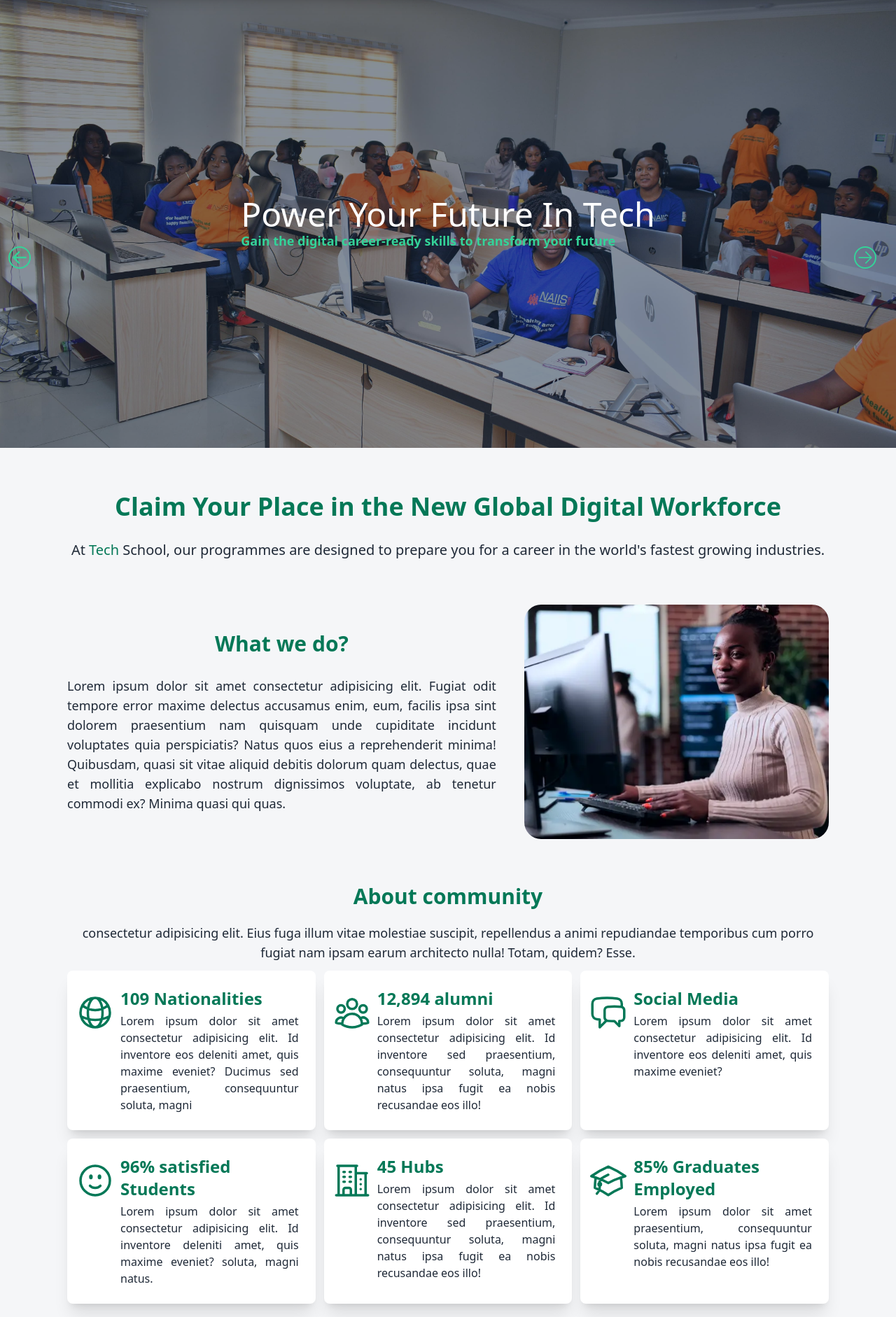
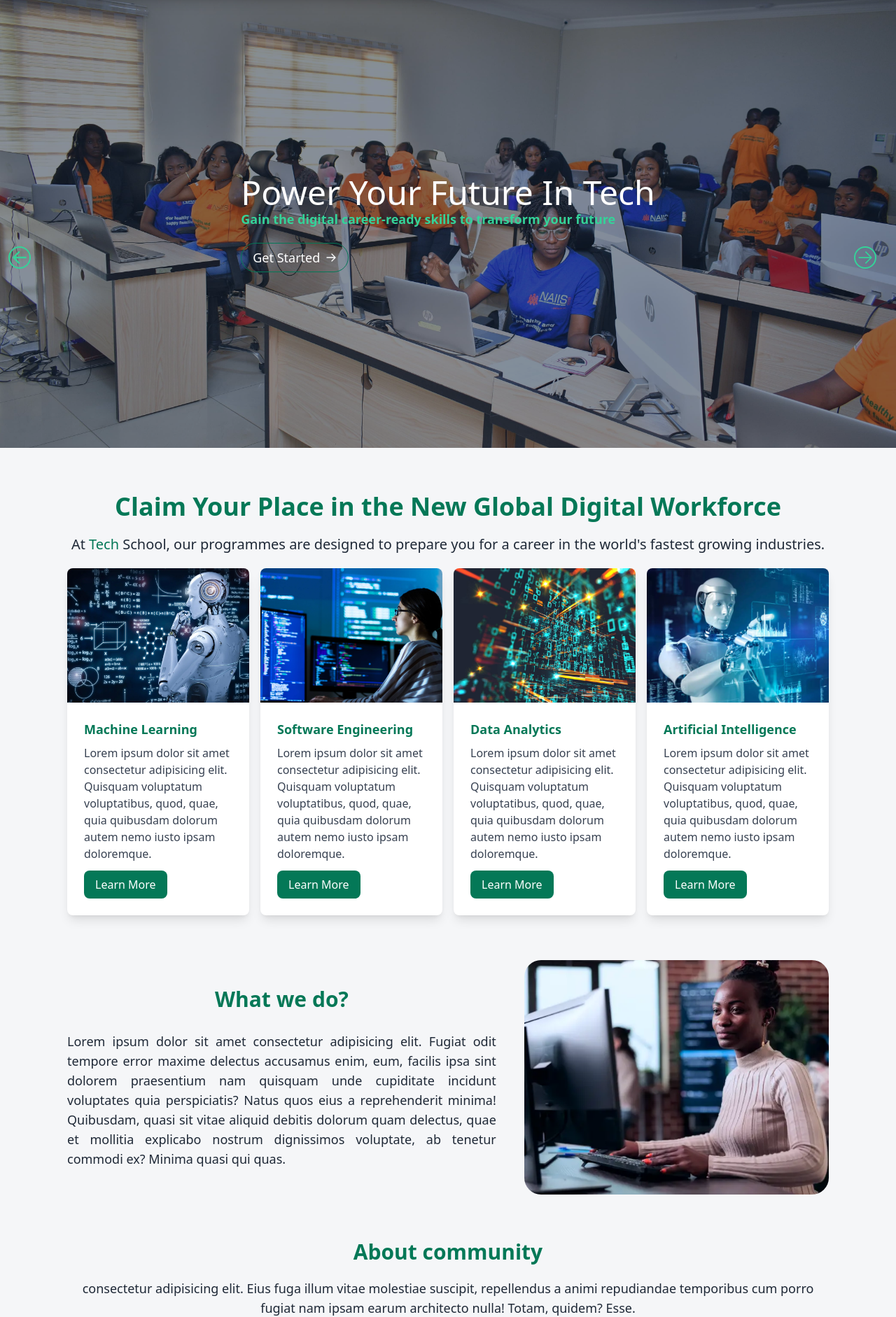
Before and after one commit to EzeibekweEmma/tech-school, a PHP site: page / in a window 1280 px wide. Shown: the part 64-1946 px from the top of the page at 70% size. Run offline with PHP 8.4, Linux system fonts and the light colour scheme.

Commit message:
Added programmes to the home page

```diff
--- a/dist/output.css
+++ b/dist/output.css
@@ -1900,26 +1900,30 @@ details.collapse summary::-webkit-details-marker {
   margin-bottom: 4rem;
 }
 
+.mb-1 {
+  margin-bottom: 0.25rem;
+}
+
 .mb-16 {
   margin-bottom: 4rem;
 }
 
+.mb-2 {
+  margin-bottom: 0.5rem;
+}
+
+.mb-3 {
+  margin-bottom: 0.75rem;
+}
+
+.mb-5 {
+  margin-bottom: 1.25rem;
+}
+
 .mb-7 {
   margin-bottom: 1.75rem;
 }
 
-.mr-5 {
-  margin-right: 1.25rem;
-}
-
-.mb-2 {
-  margin-bottom: 0.5rem;
-}
-
-.mb-1 {
-  margin-bottom: 0.25rem;
-}
-
 .mr-2 {
   margin-right: 0.5rem;
 }
@@ -1928,26 +1932,18 @@ details.collapse summary::-webkit-details-marker {
   margin-top: 0.5rem;
 }
 
-.mr-10 {
-  margin-right: 2.5rem;
-}
-
-.mb-4 {
-  margin-bottom: 1rem;
-}
-
-.mb-5 {
-  margin-bottom: 1.25rem;
-}
-
-.mb-3 {
-  margin-bottom: 0.75rem;
+.mt-5 {
+  margin-top: 1.25rem;
 }
 
 .block {
   display: block;
 }
 
+.inline-block {
+  display: inline-block;
+}
+
 .flex {
   display: flex;
 }
@@ -1964,10 +1960,22 @@ details.collapse summary::-webkit-details-marker {
   height: 0.25rem;
 }
 
+.h-10 {
+  height: 2.5rem;
+}
+
 .h-16 {
   height: 4rem;
 }
 
+.h-4 {
+  height: 1rem;
+}
+
+.h-48 {
+  height: 12rem;
+}
+
 .h-8 {
   height: 2rem;
 }
@@ -1984,24 +1992,16 @@ details.collapse summary::-webkit-details-marker {
   height: 100%;
 }
 
-.h-12 {
-  height: 3rem;
-}
-
-.h-14 {
-  height: 3.5rem;
-}
-
-.h-6 {
-  height: 1.5rem;
-}
-
-.h-10 {
-  height: 2.5rem;
-}
-
 .min-h-screen {
   min-height: 100vh;
+}
+
+.w-10 {
+  width: 2.5rem;
+}
+
+.w-4 {
+  width: 1rem;
 }
 
 .w-8 {
@@ -2072,8 +2056,12 @@ details.collapse summary::-webkit-details-marker {
   transform: translate(var(--tw-translate-x), var(--tw-translate-y)) rotate(var(--tw-rotate)) skewX(var(--tw-skew-x)) skewY(var(--tw-skew-y)) scaleX(var(--tw-scale-x)) scaleY(var(--tw-scale-y));
 }
 
-.grid-cols-3 {
-  grid-template-columns: repeat(3, minmax(0, 1fr));
+.grid-cols-1 {
+  grid-template-columns: repeat(1, minmax(0, 1fr));
+}
+
+.grid-cols-2 {
+  grid-template-columns: repeat(2, minmax(0, 1fr));
 }
 
 .flex-col {
@@ -2094,6 +2082,20 @@ details.collapse summary::-webkit-details-marker {
 
 .gap-3 {
   gap: 0.75rem;
+}
+
+.gap-8 {
+  gap: 2rem;
+}
+
+.gap-4 {
+  gap: 1rem;
+}
+
+.space-x-2 > :not([hidden]) ~ :not([hidden]) {
+  --tw-space-x-reverse: 0;
+  margin-right: calc(0.5rem * var(--tw-space-x-reverse));
+  margin-left: calc(0.5rem * calc(1 - var(--tw-space-x-reverse)));
 }
 
 .space-x-4 > :not([hidden]) ~ :not([hidden]) {
@@ -2102,24 +2104,24 @@ details.collapse summary::-webkit-details-marker {
   margin-left: calc(1rem * calc(1 - var(--tw-space-x-reverse)));
 }
 
+.overflow-hidden {
+  overflow: hidden;
+}
+
 .overflow-x-hidden {
   overflow-x: hidden;
 }
 
+.rounded-3xl {
+  border-radius: 1.5rem;
+}
+
 .rounded-full {
   border-radius: 9999px;
 }
 
 .rounded-lg {
   border-radius: 0.5rem;
-}
-
-.rounded-xl {
-  border-radius: 0.75rem;
-}
-
-.rounded-3xl {
-  border-radius: 1.5rem;
 }
 
 .rounded-l-none {
@@ -2233,11 +2231,26 @@ details.collapse summary::-webkit-details-marker {
   padding-right: 2.5rem;
 }
 
+.px-4 {
+  padding-left: 1rem;
+  padding-right: 1rem;
+}
+
 .py-1 {
   padding-top: 0.25rem;
   padding-bottom: 0.25rem;
 }
 
+.py-1\.5 {
+  padding-top: 0.375rem;
+  padding-bottom: 0.375rem;
+}
+
+.py-2 {
+  padding-top: 0.5rem;
+  padding-bottom: 0.5rem;
+}
+
 .py-5 {
   padding-top: 1.25rem;
   padding-bottom: 1.25rem;
@@ -2338,6 +2356,11 @@ details.collapse summary::-webkit-details-marker {
 .text-emerald-700 {
   --tw-text-opacity: 1;
   color: rgb(4 120 87 / var(--tw-text-opacity));
+}
+
+.text-gray-700 {
+  --tw-text-opacity: 1;
+  color: rgb(55 65 81 / var(--tw-text-opacity));
 }
 
 .text-white {
@@ -2412,6 +2446,11 @@ details.collapse summary::-webkit-details-marker {
     font-size: 1.125rem;
     line-height: 1.75rem;
   }
+
+  .sm\:text-base {
+    font-size: 1rem;
+    line-height: 1.5rem;
+  }
 }
 
 @media (min-width: 768px) {
@@ -2419,6 +2458,10 @@ details.collapse summary::-webkit-details-marker {
     bottom: 40%;
   }
 
+  .md\:mr-10 {
+    margin-right: 2.5rem;
+  }
+
   .md\:block {
     display: block;
   }
@@ -2453,20 +2501,23 @@ details.collapse summary::-webkit-details-marker {
     font-size: 1.25rem;
     line-height: 1.75rem;
   }
-
-  .md\:text-2xl {
-    font-size: 1.5rem;
-    line-height: 2rem;
-  }
 }
 
 @media (min-width: 1024px) {
+  .lg\:hidden {
+    display: none;
+  }
+
   .lg\:h-\[80vh\] {
     height: 80vh;
   }
 
   .lg\:grid-cols-3 {
     grid-template-columns: repeat(3, minmax(0, 1fr));
+  }
+
+  .lg\:grid-cols-4 {
+    grid-template-columns: repeat(4, minmax(0, 1fr));
   }
 
   .lg\:text-5xl {
--- a/index.php
+++ b/index.php
@@ -19,20 +19,81 @@
     <main class="flex items-center justify-center">
       <section class="flex flex-col items-center w-[85vw]">
         <section class="my-16">
-          <h2 class="text-center mb-7 text-xl sm:text-3xl md:text-4xl font-bold text-emerald-700">Claim Your Place
+          <h2 class="text-center mb-5 text-xl sm:text-3xl md:text-4xl font-bold text-emerald-700">Claim Your Place
             in the New Global Digital Workforce</h2>
-          <p class="text-center text-base sm:text-lg md:text-xl font-medium">At <span
+          <p class="text-center mb-5 text-base sm:text-lg md:text-xl font-medium">At <span
               class="text-emerald-700">Tech</span> School,
             our programmes are designed to prepare you for a career in the world's fastest growing industries.</p>
+
+          <section class="grid grid-cols-2 lg:grid-cols-4 gap-4">
+            <div class="bg-white rounded-lg shadow-lg overflow-hidden">
+              <img class="w-full h-48 object-cover" src="./src/assets/machine-learning.png" alt="Machine Learning">
+              <div class="p-6">
+                <h3 class="text:base sm:text-lg font-bold text-emerald-700 mb-2">Machine Learning</h3>
+                <p class="text-gray-700 hidden md:block text-base mb-3">Lorem ipsum dolor sit amet consectetur
+                  adipisicing elit. Quisquam voluptatum voluptatibus, quod, quae, quia quibusdam dolorum autem nemo
+                  iusto ipsam doloremque. </p>
+                <p class="text-gray-700 block md:hidden text-xs mb-3">Lorem ipsum dolor sit amet consectetur adipisicing
+                  elit.</p>
+                <a href="#"
+                  class="inline-block text-sm sm:text-base bg-emerald-700 text-white px-4 py-2 rounded-lg hover:bg-emerald-800 duration-500">Learn
+                  More</a>
+              </div>
+            </div>
+            <div class="bg-white rounded-lg shadow-lg overflow-hidden">
+              <img class="w-full h-48 object-cover" src="./src/assets/software-engineering.png"
+                alt="Software Engineering">
+              <div class="p-6">
+                <h3 class="text:base sm:text-lg font-bold text-emerald-700 mb-2">Software Engineering</h3>
+                <p class="text-gray-700 hidden md:block text-base mb-3">Lorem ipsum dolor sit amet consectetur
+                  adipisicing elit. Quisquam voluptatum voluptatibus, quod, quae, quia quibusdam dolorum autem nemo
+                  iusto ipsam doloremque. </p>
+                <p class="text-gray-700 block md:hidden text-xs mb-3">Lorem ipsum dolor sit amet consectetur adipisicing
+                  elit.</p>
+                <a href="#"
+                  class="inline-block text-sm sm:text-base bg-emerald-700 text-white px-4 py-2 rounded-lg hover:bg-emerald-800 duration-500">Learn
+                  More</a>
+              </div>
+            </div>
+            <div class="bg-white rounded-lg shadow-lg overflow-hidden">
+              <img class="w-full h-48 object-cover" src="./src/assets/data-analytics.png" alt="Data Analytics">
+              <div class="p-6">
+                <h3 class="text:base sm:text-lg font-bold text-emerald-700 mb-2">Data Analytics</h3>
+                <p class="text-gray-700 hidden md:block text-base mb-3">Lorem ipsum dolor sit amet consectetur
+                  adipisicing elit. Quisquam voluptatum voluptatibus, quod, quae, quia quibusdam dolorum autem nemo
+                  iusto ipsam doloremque. </p>
+                <p class="text-gray-700 block md:hidden text-xs mb-3">Lorem ipsum dolor sit amet consectetur adipisicing
+                  elit.</p>
+                <a href="#"
+                  class="inline-block text-sm sm:text-base bg-emerald-700 text-white px-4 py-2 rounded-lg hover:bg-emerald-800 duration-500">Learn
+                  More</a>
+              </div>
+            </div>
+            <div class="bg-white rounded-lg shadow-lg overflow-hidden">
+              <img class="w-full h-48 object-cover" src="./src/assets/artificial-intelligence.png"
+                alt="Artificial Intelligence">
+              <div class="p-6">
+                <h3 class="text:base sm:text-lg font-bold text-emerald-700 mb-2">Artificial Intelligence</h3>
+                <p class="text-gray-700 hidden md:block text-base mb-3">Lorem ipsum dolor sit amet consectetur
+                  adipisicing elit. Quisquam voluptatum voluptatibus, quod, quae, quia quibusdam dolorum autem nemo
+                  iusto ipsam doloremque. </p>
+                <p class="text-gray-700 block md:hidden text-xs mb-3">Lorem ipsum dolor sit amet consectetur adipisicing
+                  elit.</p>
+                <a href="#"
+                  class="inline-block text-sm sm:text-base bg-emerald-700 text-white px-4 py-2 rounded-lg hover:bg-emerald-800 duration-500">Learn
+                  More</a>
+              </div>
+            </div>
+          </section>
         </section>
 
         <!-- what we do -->
         <section class="flex justify-between items-center mb-16">
-          <div class=" mr-10 ">
+          <div class="md:mr-10">
             <h2 class="text-center mb-7 text-xl sm:text-3xl font-bold text-emerald-700">
               What we do?
             </h2>
-            <img class="rounded-3xl block mb-3 md:hidden" width="100%" src="./src\assets\operator.png" alt="">
+            <img class="rounded-3xl block mb-3 md:hidden" width="100%" src="./src\assets\operator.png" alt="operator">
 
             <p class="text-base lg:text-lg flex text-justify">Lorem ipsum dolor sit amet consectetur
               adipisicing elit. Fugiat odit tempore error maxime delectus accusamus enim, eum, facilis ipsa sint
@@ -41,7 +102,7 @@
               reprehenderit minima! Quibusdam, quasi sit vitae aliquid debitis dolorum quam delectus, quae et mollitia
               explicabo nostrum dignissimos voluptate, ab tenetur commodi ex? Minima quasi qui quas.</p>
           </div>
-          <img class="rounded-3xl hidden md:block" width="40%" src="./src\assets\operator.png" alt="">
+          <img class="rounded-3xl hidden md:block" width="40%" src="./src\assets\operator.png" alt="operator">
         </section>
 
         <!-- About community -->
@@ -51,8 +112,6 @@
             adipisicing elit. Eius fuga illum vitae molestiae suscipit, repellendus a animi repudiandae temporibus cum
             porro fugiat nam ipsam earum architecto nulla! Totam, quidem? Esse.</p>
           <section class="mb-16 grid md:grid-cols-2 lg:grid-cols-3 gap-3">
-
-
             <section class="flex shadow-xl bg-white py-6 pr-6 pl-3 rounded-lg">
               <span class="text-emerald-700 mr-2 mt-2">
                 <svg xmlns="http://www.w3.org/2000/svg" fill="none" viewBox="0 0 24 24" stroke-width="1.5"
--- a/src/components/hero.php
+++ b/src/components/hero.php
@@ -19,6 +19,15 @@
       <p class="text-p text-base sm:text-lg font-bold text-emerald-400">Gain the digital career-ready skills to
         transform your future
       </p>
+      <a href="./src/pages/courses.php"
+        class="flex items-center mt-5 py-1.5 px-4 space-x-2 border hover:shadow-lg hover:bg-emerald-700 duration-500 border-emerald-700 w-fit font-medium rounded-full text-base sm:text-lg"><span>Get
+          Started</span>
+        <svg xmlns="http://www.w3.org/2000/svg" fill="none" viewBox="0 0 24 24" stroke-width="2" stroke="currentColor"
+          class="w-4 h-4">
+          <path stroke-linecap="round" stroke-linejoin="round" d="M13.5 4.5L21 12m0 0l-7.5 7.5M21 12H3" />
+        </svg>
+
+      </a>
     </div>
   </div>
 </section>
```
Also changed, not shown: other parts of dist/output.css (+34 -33 lines), src/assets/artificial-intelligence.png (added), src/assets/data-analytics.png (added), src/assets/machine-learning.png (added), src/assets/software-engineering.png (added).
